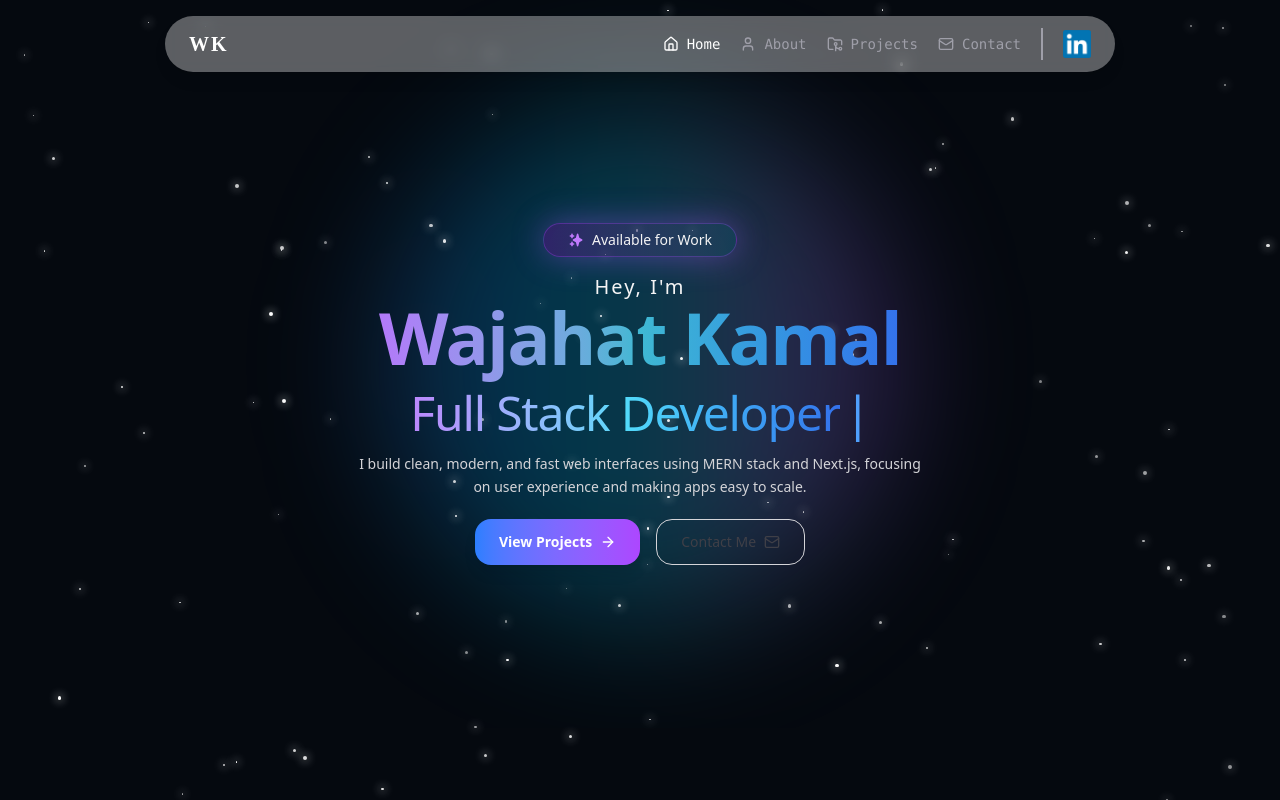
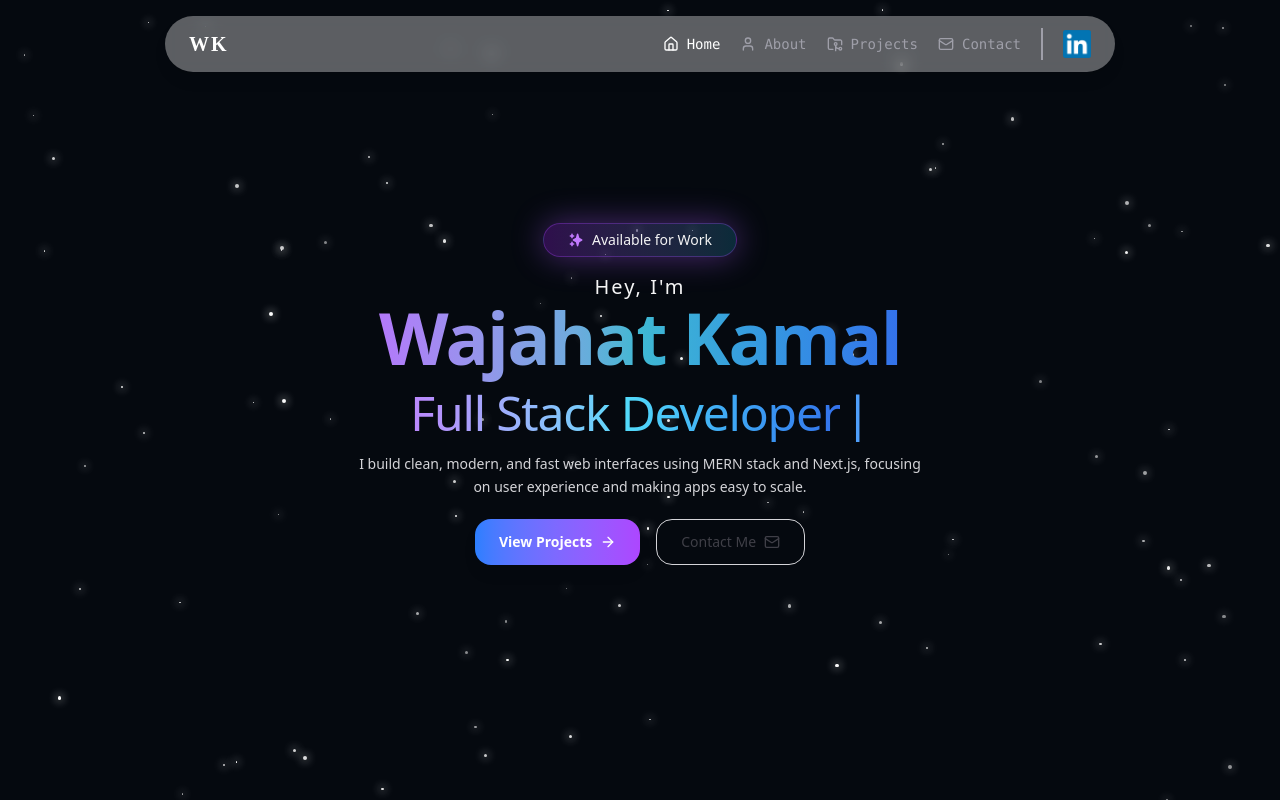
Before and after one commit to wajahat-kamal/Dev-Portfolio, a React (Vite) app: page / in a window 1280 px wide. Shown: the top 800 px of the page. Built offline with nearby package versions, Linux system fonts and the light colour scheme.

Commit message:
Refactor HeroSection: remove background glow element to simplify design and enhance visual clarity.

```diff
--- a/src/components/HeroSection.jsx
+++ b/src/components/HeroSection.jsx
@@ -15,11 +15,6 @@ export default function HeroSection() {
       id="home"
       className="relative flex min-h-[91dvh] items-center justify-center overflow-hidden py-28"
     >
-      {/* Background glow */}
-      <div className="absolute inset-0 -z-10">
-        <div className="absolute left-1/2 top-1/2 h-[520px] w-[520px] -translate-x-1/2 -translate-y-1/2 rounded-full bg-gradient-to-r from-blue-500/25 via-cyan-400/25 to-purple-500/25 blur-3xl" />
-      </div>
-
       <div className="mx-auto mt-15 max-w-6xl px-6 text-center">
         {/* Availability badge */}
         <span
```
